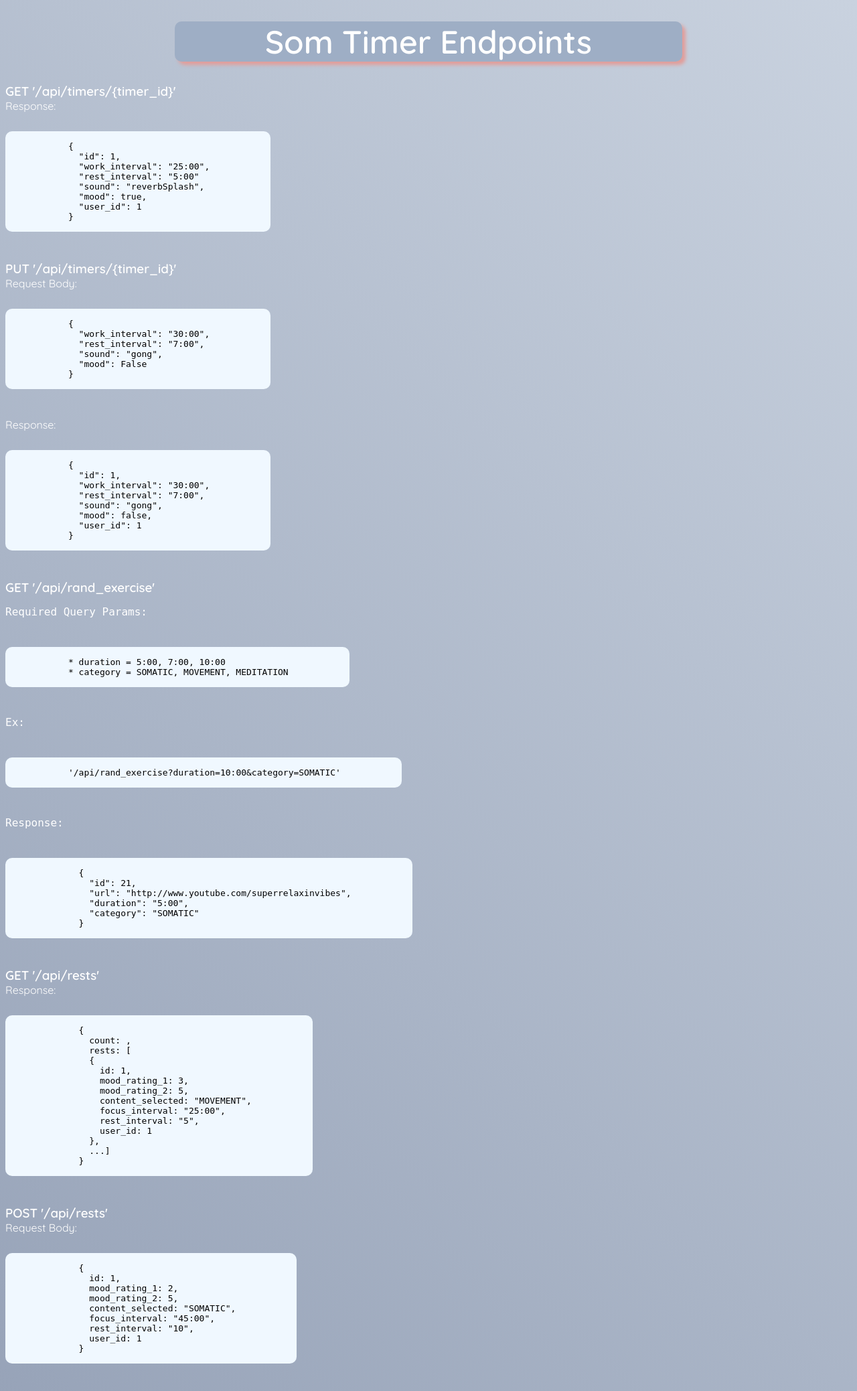
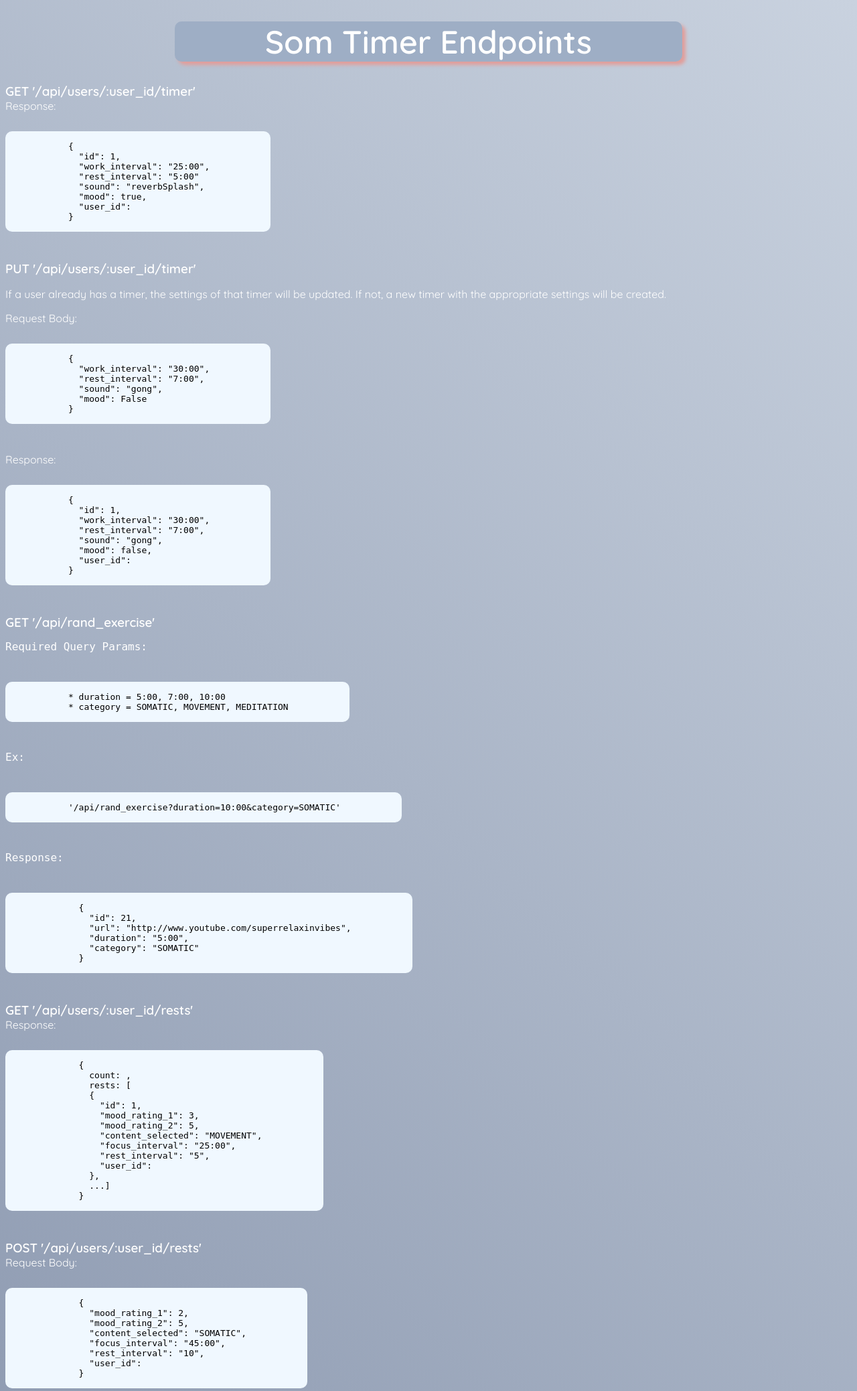
Before and after one commit to SOM-Timer/som_timer_be, a Flask app: page / in a window 1280 px wide. Shown: the top 2077 px of the page at 67% size. Run offline with Flask 2, Linux system fonts and the light colour scheme.

Commit message:
Update documentation with current functionality

```diff
--- a/application/templates/documentation.html
+++ b/application/templates/documentation.html
@@ -6,8 +6,8 @@
   </head>
   <body>
     <h1>Som Timer Endpoints</h1>
-    <div class="get_one_timer">
-      <h3>GET  '/api/timers/{timer_id}'</h3>
+    <div class="get_one_timer_for_user">
+      <h3>GET  '/api/users/:user_id/timer'</h3>
         <p class="sub_header">Response:</p>
         <pre>
           <p class="code_block">
@@ -17,13 +17,14 @@
               "rest_interval": "5:00"
               "sound": "reverbSplash",
               "mood": true,
-              "user_id": 1
+              "user_id": <user_id>
             }
           </p>
         </pre>
     </div>
-    <div class="update_timer">
-      <h3>PUT  '/api/timers/{timer_id}'</h3>
+    <div class="update_create_timer_for_user">
+      <h3>PUT  '/api/users/:user_id/timer'</h3>
+      <p>If a user already has a timer, the settings of that timer will be updated. If not, a new timer with the appropriate settings will be created.</p>
       <p class="sub_header">Request Body:</p>
         <pre>
           <p class="code_block">
@@ -44,7 +45,7 @@
               "rest_interval": "7:00",
               "sound": "gong",
               "mood": false,
-              "user_id": 1
+              "user_id": <user_id>
             }
           </p>
         </pre>
@@ -74,8 +75,8 @@
         </pre>
       </div>
 
-      <div class="rests">
-        <h3>GET  '/api/rests'</h3>
+      <div class="rests_for_user">
+        <h3>GET  '/api/users/:user_id/rests'</h3>
         <p class="sub_header">Response:</p>
           <pre>
             <p class="code_block">
@@ -83,13 +84,13 @@
                 count: <number of rests>,
                 rests: [
                 {
-                  id: 1,
-                  mood_rating_1: 3,
-                  mood_rating_2: 5,
-                  content_selected: "MOVEMENT",
-                  focus_interval: "25:00",
-                  rest_interval: "5",
-                  user_id: 1
+                  "id": 1,
+                  "mood_rating_1": 3,
+                  "mood_rating_2": 5,
+                  "content_selected": "MOVEMENT",
+                  "focus_interval": "25:00",
+                  "rest_interval": "5",
+                  "user_id": <user_id>
                 },
                 ...]
               }
@@ -97,19 +98,18 @@
           </pre>
       </div>
 
-      <div class="create_rest">
-        <h3>POST  '/api/rests'</h3>
+      <div class="create_rest_for_user">
+        <h3>POST  '/api/users/:user_id/rests'</h3>
         <p class="sub_header">Request Body:</p>
           <pre>
             <p class="code_block">
               {
-                id: 1,
-                mood_rating_1: 2,
-                mood_rating_2: 5,
-                content_selected: "SOMATIC",
-                focus_interval: "45:00",
-                rest_interval: "10",
-                user_id: 1
+                "mood_rating_1": 2,
+                "mood_rating_2": 5,
+                "content_selected": "SOMATIC",
+                "focus_interval": "45:00",
+                "rest_interval": "10",
+                "user_id": <user_id>
               }
             </p>
           </pre>
@@ -117,13 +117,13 @@
           <pre>
             <p class="code_block">
               {
-                id: 1,
-                mood_rating_1: 2,
-                mood_rating_2: 5,
-                content_selected: "SOMATIC",
-                focus_interval: "45:00",
-                rest_interval: "10",
-                user_id: 1
+                "id": 2,
+                "mood_rating_1": 2,
+                "mood_rating_2": 5,
+                "content_selected": "SOMATIC",
+                "focus_interval": "45:00",
+                "rest_interval": "10",
+                "user_id": <user_id>
               }
             </p>
           </pre>
@@ -138,16 +138,14 @@
                 count: <number of users>,
                 users: [
                 {
-                  id: 1,
-                  uid: <user_id specific to google OAuth>,
-                  user_name: "princess.kopf",
-                  token: "token1"
+                  "id": 1,
+                  "user_name": "Bugs Bunny",
+                  "email": "bb@gmail.com"
                 },
                 {
-                  id: 2,
-                  uid:  <user_id specific to google OAuth>,
-                  user_name: "ABD",
-                  token: "token2"
+                  "id": 2,
+                  "user_name": "Taz",
+                  "email": "taz@gmail.com"
                 },
                 ...]
             </p>
@@ -155,16 +153,15 @@
       </div>
 
       <div class="user_by_id">
-        <h3>GET  '/api/users/:id'</h3>
+        <h3>GET  '/api/users/:user_id'</h3>
         <p> id = 1 </p>
         <p class="sub_header">Response:</p>
           <pre>
             <p class="code_block">
               {
-                id: 1,
-                uid: <user_id specific to google OAuth>,
-                user_name: "princess.kopf",
-                token: "token1"
+                "id": 1,
+                "user_name": "Bugs Bunny",
+                "email": "bb@gmail.com"
               }
             </p>
           </pre>
@@ -172,14 +169,13 @@
 
       <div class="create_user">
         <h3>POST  '/api/users'</h3>
-        <p> ** Will not create a user if that user already exists in the db ** </p>
+        <p> ** Will not create a user if that users email is already in the db ** </p>
         <p class="sub_header">Request Body:</p>
           <pre>
             <p class="code_block">
               {
-                uid: <user_id specific to google OAuth>,
-                user_name: "princess_peach",
-                token: "token3"
+                "user_name": "Princess Peach",
+                "email": "p.peach@gmail.com"
               }
             </p>
           </pre>
@@ -187,48 +183,9 @@
           <pre>
             <p class="code_block">
               {
-                id: 3,
-                uid: <user_id specific to google OAuth>,
-                user_name: "princess_peach",
-                token: "token3"
-              }
-            </p>
-          </pre>
-      </div>
-      <div class="timer_by_user">
-        <h3>GET  '/api/users/:user_id/timer'</h3>
-        <p class="sub_header">Response:</p>
-          <pre>
-            <p class="code_block">
-              {
-                "id": 1,
-                "work_interval": "25:00",
-                "rest_interval": "5:00"
-                "sound": "reverbSplash",
-                "mood": true,
-                "user_id": <user_id>
-              }
-            </p>
-          </pre>
-      </div>
-      <div class="rests_by_user">
-        <h3>GET  '/api/users/:user_id/rests'</h3>
-        <p class="sub_header">Response:</p>
-          <pre>
-            <p class="code_block">
-              {
-                count: <number of rests>,
-                rests: [
-                {
-                  id: 1,
-                  mood_rating_1: 3,
-                  mood_rating_2: 5,
-                  content_selected: "MOVEMENT",
-                  focus_interval: "25:00",
-                  rest_interval: "5",
-                  user_id: <user_id>
-                },
-                ...]
+                "id": 3,
+                "user_name": "Princess Peach",
+                "email": "p.peach@gmail.com"
               }
             </p>
           </pre>
```
